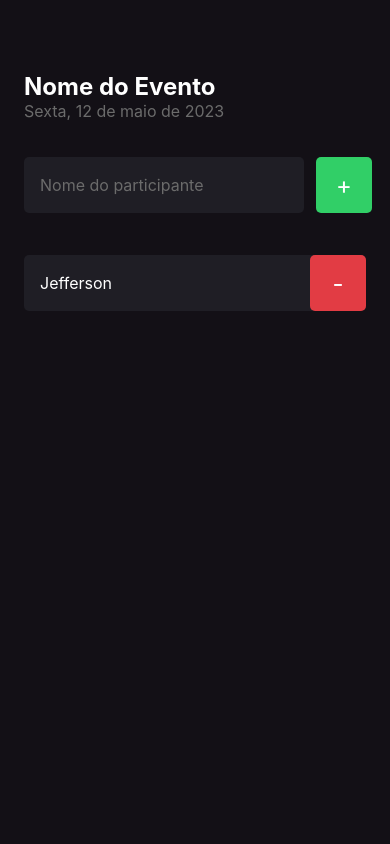
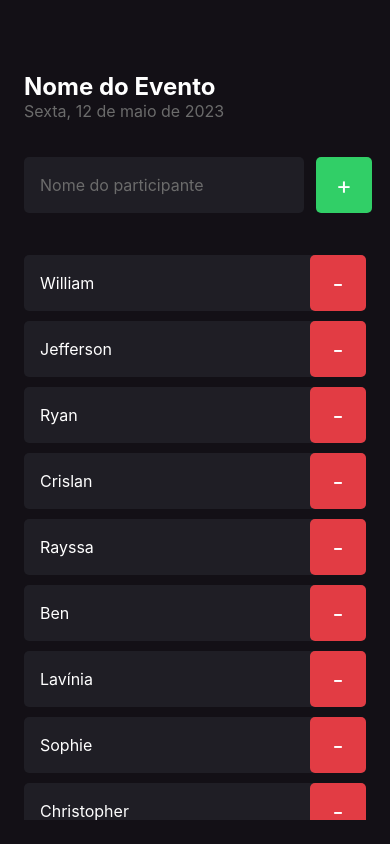
Before and after one commit to williamroger/ignite-reactnative-projeto-01, a React Native app: screen / in a window 390 px wide. Built offline with nearby package versions, Linux system fonts and the light colour scheme.

Commit message:
ativando a rolagem da tela

```diff
--- a/src/screens/Home/index.tsx
+++ b/src/screens/Home/index.tsx
@@ -1,8 +1,10 @@
-import { Text, TextInput, View, TouchableOpacity } from 'react-native';
+import { Text, TextInput, View, TouchableOpacity, ScrollView } from 'react-native';
 import { styles } from './styles';
 import { Participant } from '../../components/Participant';
 
 export default function Home() {
+  const participants = ['William', 'Jefferson', 'Ryan', 'Crislan', 'Rayssa', 'Ben', 'Lavínia', 'Sophie', 'Christopher', 'Valentina', 'Mamãe'];
+
   function handleParticipantAdd() {
     console.log('Adicionar novo participante');
   }
@@ -30,7 +32,14 @@ export default function Home() {
         </TouchableOpacity>
       </View>
 
-      <Participant name="Jefferson" onRemove={() => handleParticipantRemove('Jefferson')} />
+      <ScrollView showsVerticalScrollIndicator={false} >
+        {participants.map(participant => (
+          <Participant
+            key={participant}
+            name={participant}
+            onRemove={() => handleParticipantRemove(participant)} />
+        ))}
+      </ScrollView>
     </View>
   );
 }
```
